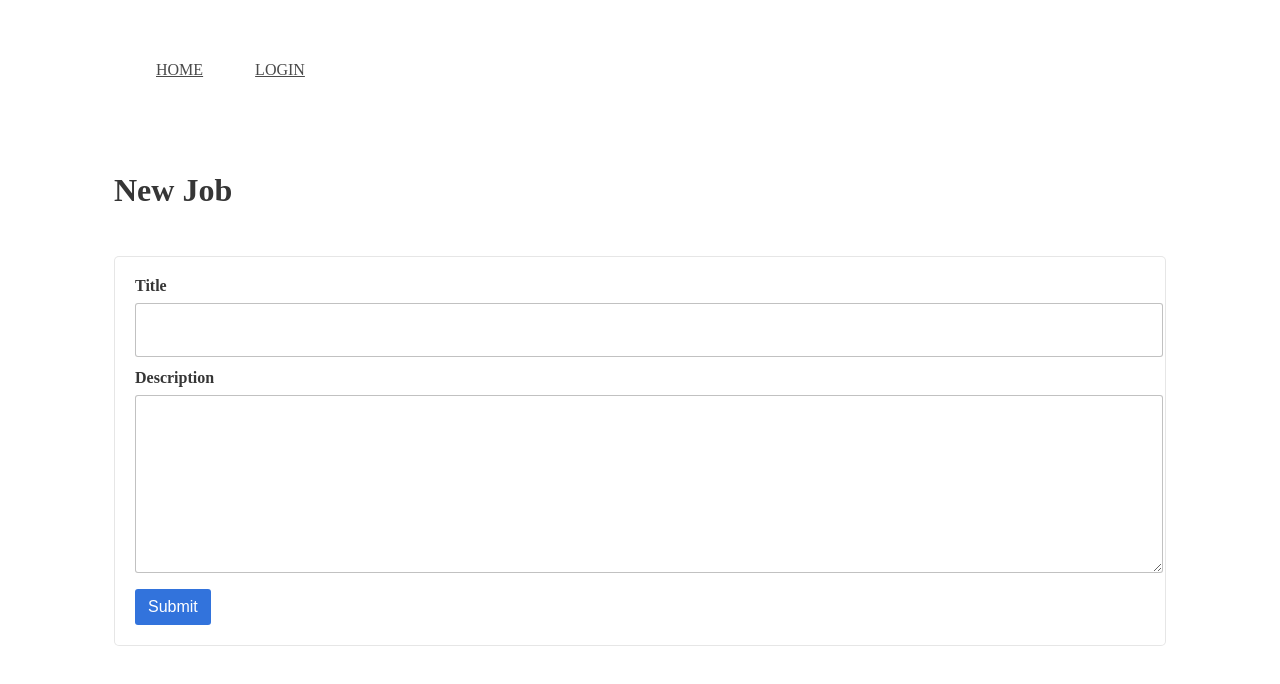
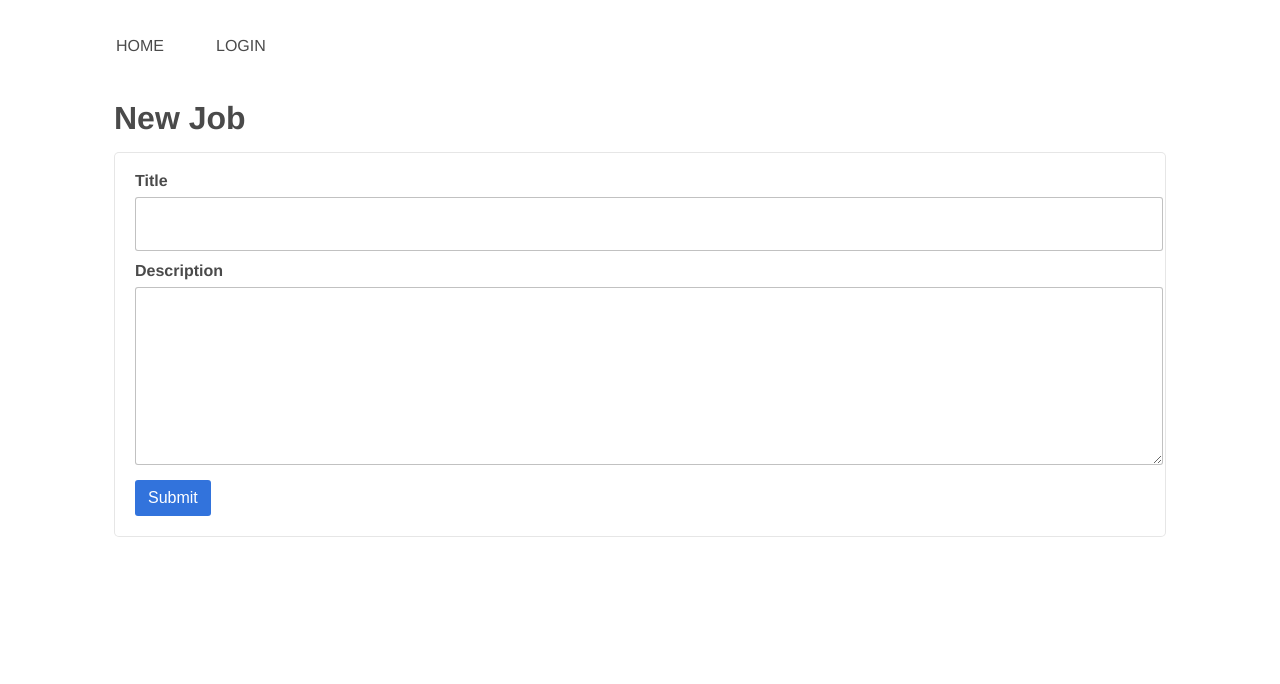
Before and after one commit to brownbike/job-board-graphql, a React (Create React App) app in the folder client/: page /jobs/new in a window 1280 px wide. Shown: the top 684 px of the page. Built offline with nearby package versions, Linux system fonts and the light colour scheme.

Commit message:
Abstract out some common components

```diff
--- a/client/src/App.js
+++ b/client/src/App.js
@@ -1,6 +1,6 @@
 import React, { Component } from "react";
 import { BrowserRouter as Router, Route, Switch } from "react-router-dom";
-import styled from "styled-components";
+import styled, { createGlobalStyle } from "styled-components";
 
 import { isLoggedIn, logout } from "./auth";
 import { CompanyDetail } from "./CompanyDetail";
@@ -9,6 +9,79 @@
 import { JobDetail } from "./JobDetail";
 import { JobForm } from "./JobForm";
 import { NavBar } from "./NavBar";
+
+const GlobalStyle = createGlobalStyle`
+  /* http://meyerweb.com/eric/tools/css/reset/
+    v2.0 | 20110126
+    License: none (public domain)
+  */
+
+  html, body, div, span, applet, object, iframe,
+  h1, h2, h3, h4, h5, h6, p, blockquote, pre,
+  a, abbr, acronym, address, big, cite, code,
+  del, dfn, em, img, ins, kbd, q, s, samp,
+  small, strike, strong, sub, sup, tt, var,
+  b, u, i, center,
+  dl, dt, dd, ol, ul, li,
+  fieldset, form, label, legend,
+  table, caption, tbody, tfoot, thead, tr, th, td,
+  article, aside, canvas, details, embed,
+  figure, figcaption, footer, header, hgroup,
+  menu, nav, output, ruby, section, summary,
+  time, mark, audio, video {
+    margin: 0;
+    padding: 0;
+    border: 0;
+    font-size: 100%;
+    font: inherit;
+    vertical-align: baseline;
+  }
+
+  /* HTML5 display-role reset for older browsers */
+  article, aside, details, figcaption, figure,
+  footer, header, hgroup, menu, nav, section {
+    display: block;
+  }
+
+  body {
+    font-family: "Helvetica Neue", Helvetica, Arial, sans-serif;
+    font-size: 16px;
+    line-height: 1;
+  }
+
+  ol, ul {
+    list-style: none;
+  }
+
+  blockquote, q {
+    quotes: none;
+  }
+
+  blockquote:before, blockquote:after,
+  q:before, q:after {
+    content: '';
+    content: none;
+  }
+
+  table {
+    border-collapse: collapse;
+    border-spacing: 0;
+  }
+
+  a,
+  a:link,
+  a:visited,
+  a:active {
+    color: #4a4a4a;
+    text-decoration: none;
+    transition: color 0.325s ease-out;
+
+    &:hover {
+      color: #209ceed1;
+      transition: color 0.325s ease-out;
+    }
+  }
+`;
 
 const Outer = styled.section`
   padding: 1.5rem;
@@ -53,6 +126,7 @@
     return (
       <Router ref={router => (this.router = router)}>
         <Container>
+          <GlobalStyle />
           <NavBar loggedIn={loggedIn} onLogout={this.handleLogout.bind(this)} />
           <Outer>
             <Switch>
--- a/client/src/CompanyDetail.js
+++ b/client/src/CompanyDetail.js
@@ -2,14 +2,7 @@
 import styled from "styled-components";
 
 import { companies } from "./fake-data";
-
-const Title = styled.h1`
-  color: #363636;
-  font-size: 2rem;
-  font-weight: 600;
-  line-height: 1.125;
-  padding-bottom: 0.5em;
-`;
+import Title from "./common/Title";
 
 const DescriptionWrapper = styled.div`
   background-color: white;
--- a/client/src/JobBoard.js
+++ b/client/src/JobBoard.js
@@ -1,16 +1,7 @@
 import React, { Component } from "react";
-import styled from "styled-components";
-
 import { JobList } from "./JobList";
-const { jobs } = require("./fake-data");
-
-const Title = styled.h1`
-  color: #363636;
-  font-size: 2rem;
-  font-weight: 600;
-  line-height: 1.125;
-  padding-bottom: 0.5em;
-`;
+import Title from "./common/Title";
+import { jobs } from "./fake-data";
 
 export class JobBoard extends Component {
   render() {
--- a/client/src/JobDetail.js
+++ b/client/src/JobDetail.js
@@ -1,16 +1,8 @@
 import React, { Component } from "react";
 import { Link } from "react-router-dom";
 import styled from "styled-components";
-
 import { jobs } from "./fake-data";
-
-const Title = styled.h1`
-  color: #363636;
-  font-size: 2rem;
-  font-weight: 600;
-  line-height: 1.125;
-  padding-bottom: 0.5em;
-`;
+import Title from "./common/Title";
 
 const SubTitle = styled.h2`
   color: #4a4a4a;
--- a/client/src/JobForm.js
+++ b/client/src/JobForm.js
@@ -1,14 +1,8 @@
 import React, { Component } from "react";
-
 import styled, { css } from "styled-components";
-
-const Title = styled.h1`
-  color: #363636;
-  font-size: 2rem;
-  font-weight: 600;
-  line-height: 1.125;
-  padding-bottom: 0.5em;
-`;
+import Title from "./common/Title";
+import Button from "./common/Button";
+import Label from "./common/Label";
 
 const FormWrapper = styled.div`
   background-color: white;
@@ -20,17 +14,6 @@
 const FieldWrapper = styled.div`
   &:not(:last-child) {
     margin-bottom: 0.75rem;
-  }
-`;
-
-const Label = styled.label`
-  color: #363636;
-  display: block;
-  font-size: 1rem;
-  font-weight: 700;
-
-  &:not(:last-child) {
-    margin-bottom: 0.5em;
   }
 `;
 
@@ -62,29 +45,6 @@
   height: 10em;
 `;
 
-const Button = styled.button`
-  align-items: center;
-  background-color: ${props => (props.submit ? "#3273dc" : "white")};
-  border-color: #dbdbdb;
-  border: 1px solid
-    ${props => (props.submit ? "transparent" : "rgba(10, 10, 10, 0.25)")};
-  border-radius: 3px;
-  box-shadow: none;
-  color: ${props => (props.submit ? "#fff" : "#363636")};
-  cursor: pointer;
-  display: inline-flex;
-  font-size: 1rem;
-  height: 2.25em;
-  justify-content: flex-start;
-  padding: 0.5em;
-  position: relative;
-  justify-content: center;
-  padding-left: 0.75em;
-  padding-right: 0.75em;
-  text-align: center;
-  white-space: nowrap;
-`;
-
 export class JobForm extends Component {
   constructor(props) {
     super(props);
@@ -114,7 +74,7 @@
                 type="text"
                 name="title"
                 value={title}
-                onChange={this.handleChange.bind(this)}
+                onChange={e => this.handleChange(e)}
               />
             </FieldWrapper>
             <FieldWrapper>
@@ -122,11 +82,11 @@
               <TextArea
                 name="description"
                 value={description}
-                onChange={this.handleChange.bind(this)}
+                onChange={e => this.handleChange(e)}
               />
             </FieldWrapper>
             <FieldWrapper>
-              <Button submit onClick={this.handleClick.bind(this)}>
+              <Button submit onClick={e => this.handleClick(e)}>
                 Submit
               </Button>
             </FieldWrapper>
--- a/client/src/LoginForm.js
+++ b/client/src/LoginForm.js
@@ -1,7 +1,8 @@
 import React, { Component } from "react";
 import styled from "styled-components";
-
 import { login } from "./auth";
+import Button from "./common/Button";
+import Label from "./common/Label";
 
 const Form = styled.form`
   margin: 0 auto;
@@ -11,17 +12,6 @@
 const FieldWrapper = styled.div`
   &:not(:last-child) {
     margin-bottom: 0.75rem;
-  }
-`;
-
-const Label = styled.label`
-  color: #363636;
-  display: block;
-  font-size: 1rem;
-  font-weight: 700;
-
-  &:not(:last-child) {
-    margin-bottom: 0.5em;
   }
 `;
 
@@ -37,29 +27,6 @@
   line-height: 1.5;
   padding: 0.5em;
   width: 100%;
-`;
-
-const Button = styled.button`
-  align-items: center;
-  background-color: ${props => (props.submit ? "#3273dc" : "white")};
-  border-color: #dbdbdb;
-  border: 1px solid
-    ${props => (props.submit ? "transparent" : "rgba(10, 10, 10, 0.25)")};
-  border-radius: 3px;
-  box-shadow: none;
-  color: ${props => (props.submit ? "#fff" : "#363636")};
-  cursor: pointer;
-  display: inline-flex;
-  font-size: 1rem;
-  height: 2.25em;
-  justify-content: flex-start;
-  padding: 0.5em;
-  position: relative;
-  justify-content: center;
-  padding-left: 0.75em;
-  padding-right: 0.75em;
-  text-align: center;
-  white-space: nowrap;
 `;
 
 const Message = styled.p`
@@ -102,7 +69,7 @@
             type="text"
             name="email"
             value={email}
-            onChange={this.handleChange.bind(this)}
+            onChange={e => this.handleChange(e)}
           />
         </FieldWrapper>
         <FieldWrapper>
@@ -111,12 +78,12 @@
             type="password"
             name="password"
             value={password}
-            onChange={this.handleChange.bind(this)}
+            onChange={e => this.handleChange(e)}
           />
         </FieldWrapper>
         <FieldWrapper>
           <Message error>{error && "Invalid credentials"}</Message>
-          <Button submit onClick={this.handleClick.bind(this)}>
+          <Button submit onClick={e => this.handleClick(e)}>
             Login
           </Button>
         </FieldWrapper>
--- a/client/src/NavBar.js
+++ b/client/src/NavBar.js
@@ -18,20 +18,20 @@
 
 const LinkWrapper = styled.li`
   margin: 10px;
+  overflow: hidden;
+  position: relative;
+  transition: 0.3s;
   text-transform: uppercase;
-  position: relative;
-  overflow: hidden;
-  transition: 0.3s;
 
   &:after {
+    background: #209ceed1;
+    bottom: 0;
+    content: "";
+    height: 3px;
+    left: 0;
     position: absolute;
     transition: 0.3s;
-    content: "";
     width: 0;
-    left: 0;
-    bottom: 0;
-    height: 3px;
-    background: #209ceed1;
   }
 
   &:hover {
@@ -61,9 +61,10 @@
 
 const NavLink = styled(Link)`
   ${NavItem}
+  &:hover {
+    color: #4a4a4a !important;
+  }
 `;
-
-// TODO: add link colors
 
 export class NavBar extends Component {
   render() {
--- /dev/null
+++ b/client/src/common/Button/index.js
@@ -0,0 +1,34 @@
+import React from "react";
+import styled from "styled-components";
+import styles from "../../styles";
+
+const Button = styled.button`
+  align-items: center;
+  background-color: ${props => (props.submit ? "#3273dc" : "white")};
+  color: ${styles.colors.black};
+  border: 1px solid
+    ${props => (props.submit ? "transparent" : "rgba(10, 10, 10, 0.25)")};
+  border-radius: 3px;
+  box-shadow: none;
+  color: ${props => (props.submit ? "#fff" : "#363636")};
+  cursor: pointer;
+  display: inline-flex;
+  font-size: 1rem;
+  height: 2.25em;
+  justify-content: flex-start;
+  padding: 0.5em;
+  position: relative;
+  justify-content: center;
+  padding-left: 0.75em;
+  padding-right: 0.75em;
+  text-align: center;
+  white-space: nowrap;
+`;
+
+export default ({ children, ...props }) => {
+  return (
+    <Button type="button" {...props}>
+      {children}
+    </Button>
+  );
+};
--- /dev/null
+++ b/client/src/common/Label/index.js
@@ -0,0 +1,18 @@
+import React from "react";
+import styled from "styled-components";
+import styles from "../../styles";
+
+const Label = styled.label`
+  color: ${styles.colors.black};
+  display: block;
+  font-size: 1rem;
+  font-weight: 700;
+
+  &:not(:last-child) {
+    margin-bottom: 0.5em;
+  }
+`;
+
+export default ({ children, ...props }) => {
+  return <Label {...props}>{children}</Label>;
+};
--- /dev/null
+++ b/client/src/common/Title/index.js
@@ -0,0 +1,15 @@
+import React from "react";
+import styled from "styled-components";
+import styles from "../../styles";
+
+const Title = styled.h1`
+  color: ${styles.colors.black};
+  font-size: 2rem;
+  font-weight: 600;
+  line-height: 1.125;
+  padding-bottom: 0.5em;
+`;
+
+export default ({ children, ...props }) => {
+  return <Title {...props}>{children}</Title>;
+};
--- /dev/null
+++ b/client/src/styles/index.js
@@ -0,0 +1,12 @@
+const styles = {
+  colors: {
+    black: "#4a4a4a",
+    blue: "#209ceed1"
+  },
+  border: {
+    radius: "5px",
+    withColor: color => `1px solid ${color}`
+  }
+};
+
+export default styles;
```
